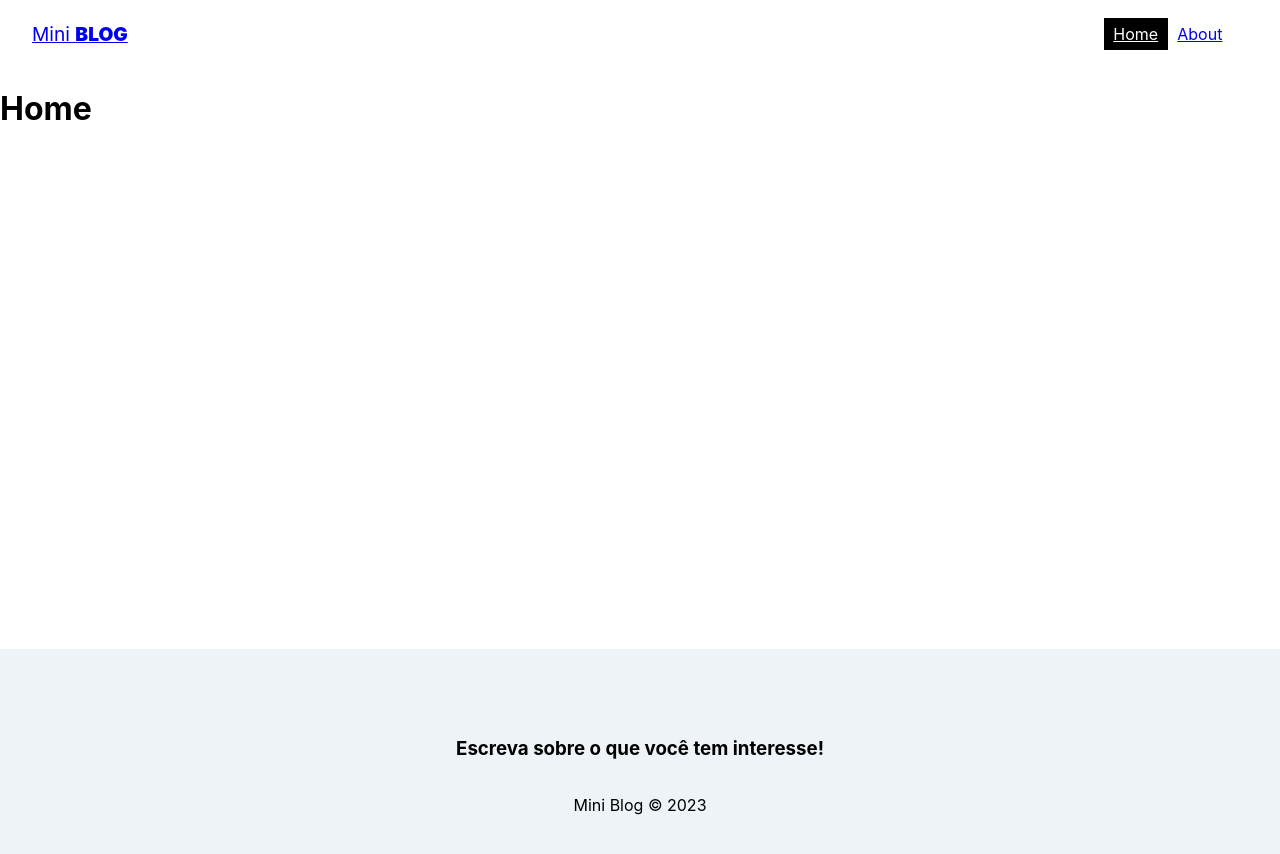
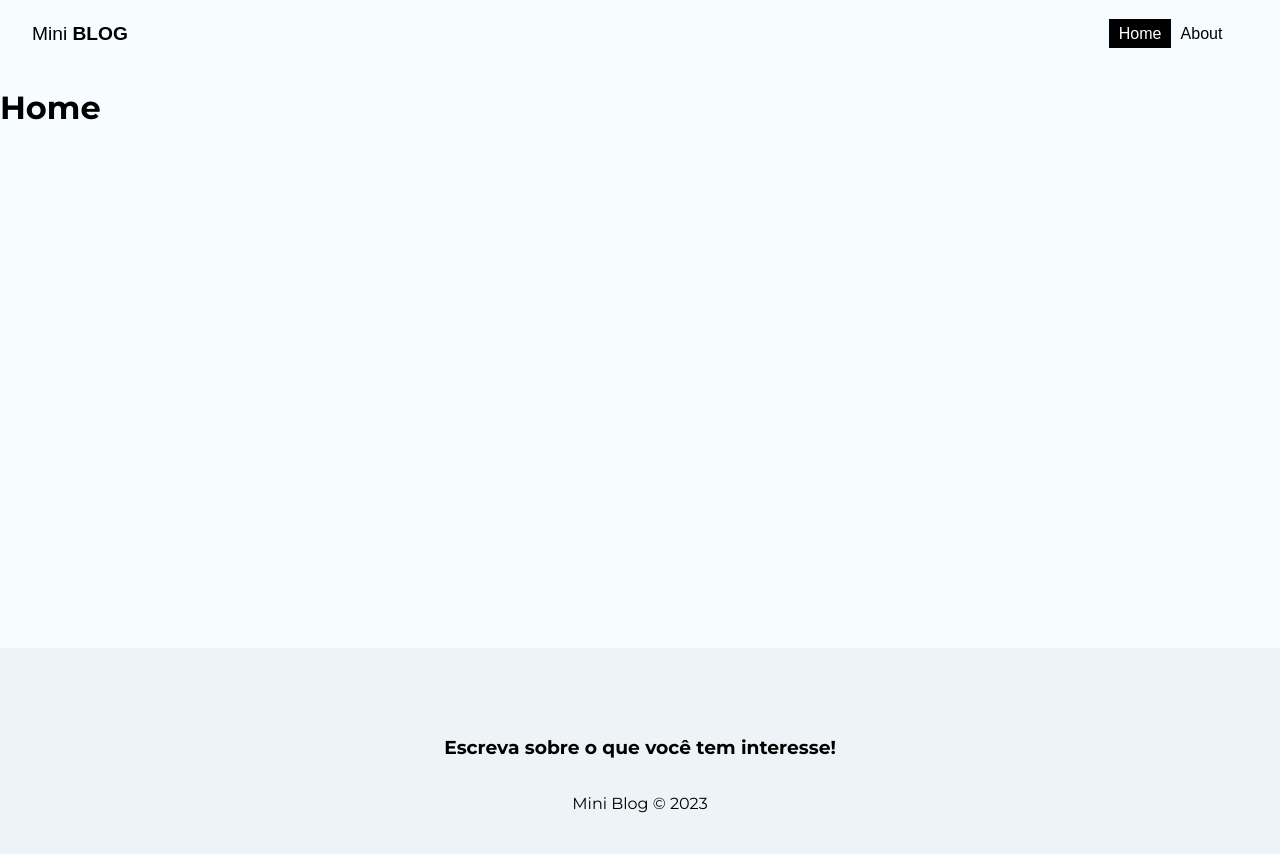
Before and after one commit to GabrielLacerda00/MiniBlogProject, a React (Create React App) app in the folder miniblog/: page / in a window 1280 px wide. Shown: the top 854 px of the page. Built offline with nearby package versions, Linux system fonts and the light colour scheme.

Commit message:
creating general CSS project

```diff
--- a/miniblog/public/index.html
+++ b/miniblog/public/index.html
@@ -24,7 +24,10 @@
       work correctly both with client-side routing and a non-root public URL.
       Learn how to configure a non-root public URL by running `npm run build`.
     -->
-    <title>React App</title>
+    <title>Mini Blog</title>
+    <link rel="preconnect" href="https://fonts.googleapis.com">
+    <link rel="preconnect" href="https://fonts.gstatic.com" crossorigin>
+    <link href="https://fonts.googleapis.com/css2?family=Montserrat:ital,wght@0,100;0,200;0,300;0,400;0,500;0,600;0,700;0,800;0,900;1,100;1,200;1,300;1,400;1,500;1,600;1,700;1,800;1,900&display=swap" rel="stylesheet">
   </head>
   <body>
     <noscript>You need to enable JavaScript to run this app.</noscript>
--- a/miniblog/src/index.css
+++ b/miniblog/src/index.css
@@ -1,13 +1,33 @@
-body {
+body{
+  background-color: #F6FCFF;
+  padding: 0;
   margin: 0;
-  font-family: -apple-system, BlinkMacSystemFont, 'Segoe UI', 'Roboto', 'Oxygen',
-    'Ubuntu', 'Cantarell', 'Fira Sans', 'Droid Sans', 'Helvetica Neue',
-    sans-serif;
-  -webkit-font-smoothing: antialiased;
-  -moz-osx-font-smoothing: grayscale;
+  font-family: "Montserrat", sans-serif;
 }
 
-code {
-  font-family: source-code-pro, Menlo, Monaco, Consolas, 'Courier New',
-    monospace;
+input::placeholder,
+textarea::placeholder{
+  font-family: "Montserrat", sans-serif;
 }
+
+input:focus,
+textarea:focus{
+  outline: none;
+}
+
+a,
+nav button{
+  text-decoration: none;
+  background-color: transparent;
+  border: none;
+  color: #000;
+  transition: .4s;
+  font-size: 1em;
+  cursor: pointer;
+  font-family: "Monserrat", sans-serif;
+}
+
+a:hover,
+nav button:hover {
+  color: #bbb;
+}
```
